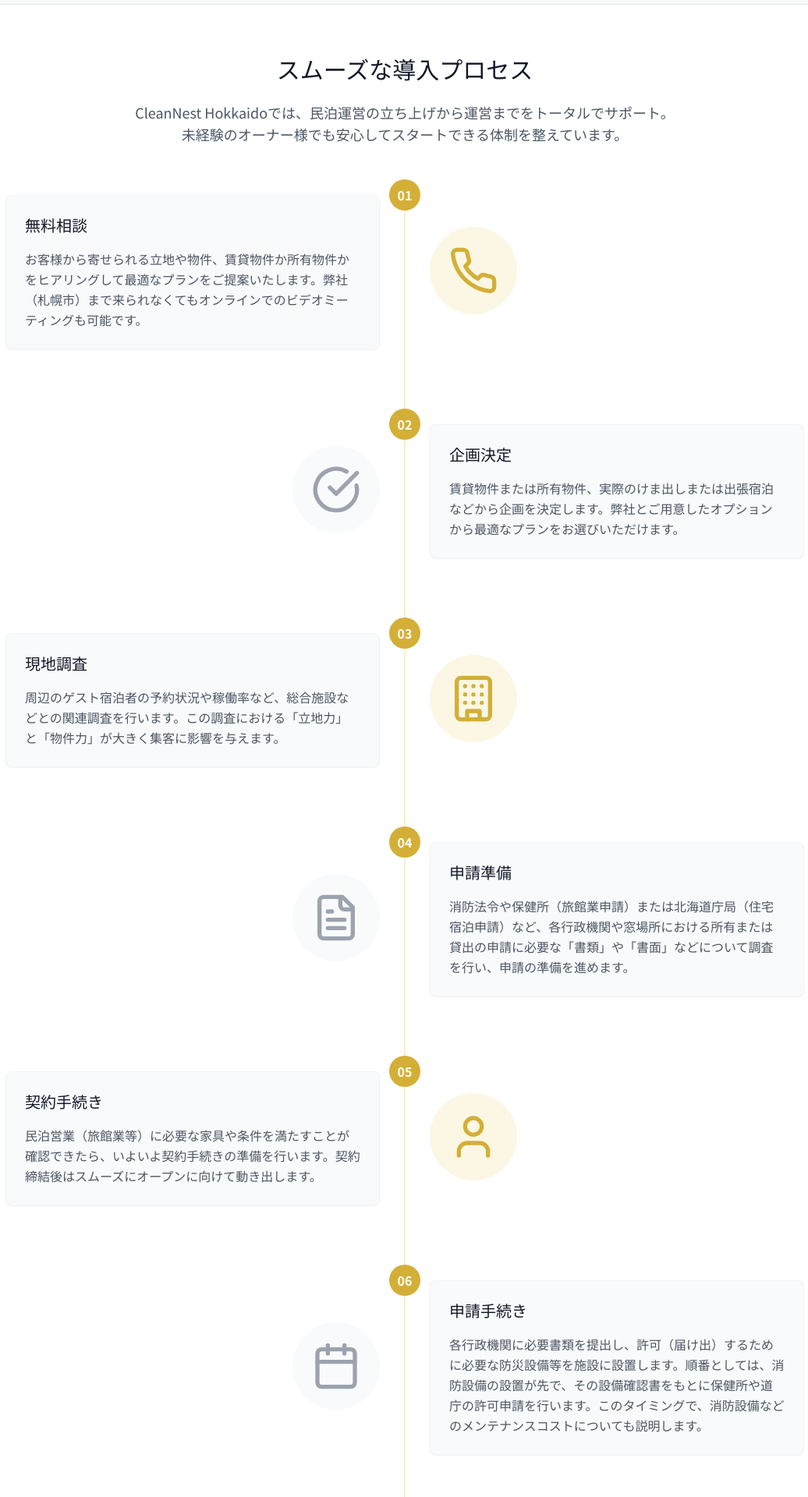
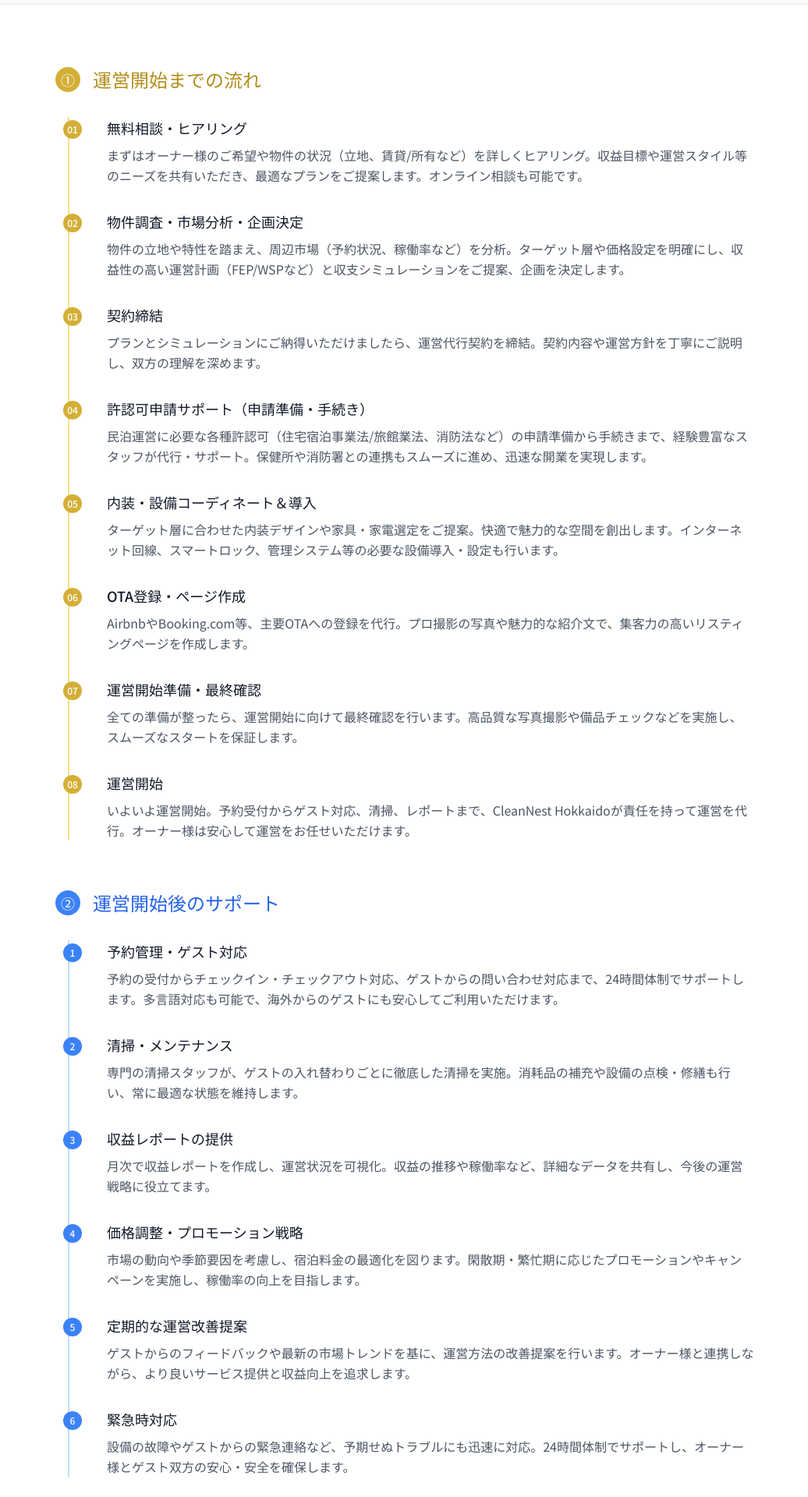
Before and after one commit to hakusantech/modern, a Next.js app: page /implementation-flow in a window 1280 px wide. Shown: the part 500-2420 px from the top of the page at 78% size, without its empty margins (121-1157 px from the left). Built offline with nearby package versions, Linux system fonts and the light colour scheme.

Commit message:
導入の流れページの内容を更新（詳細化と構成変更）

```diff
--- a/app/implementation-flow/page.tsx
+++ b/app/implementation-flow/page.tsx
@@ -22,66 +22,81 @@ import {
 
 export const metadata: Metadata = {
   title: "導入の流れ｜CleanNest Hokkaido",
-  description: "CleanNest Hokkaidoの民泊運営代行サービス導入プロセスをご紹介。初回相談から運営開始まで、わかりやすく8ステップでサポートします。専門コンサルタントが伴走し、スムーズな導入をお約束します。",
+  description: "CleanNest Hokkaidoの民泊運営代行サービス導入プロセス。初回相談から運営開始、運営中のサポートまで、専門スタッフがトータルでサポートします。",
 }
 
-// 導入フローの各ステップ
-const implementationSteps = [
+// 導入前の流れ (Enriched Steps based on original 8 + new details)
+const beforeImplementationSteps = [
   {
     step: "01",
-    title: "無料相談",
-    description: "お客様から寄せられる立地や物件、賃貸物件か所有物件かをヒアリングして最適なプランをご提案いたします。弊社（札幌市）まで来られなくてもオンラインでのビデオミーティングも可能です。",
-    icon: Phone,
-    color: "gold",
+    title: "無料相談・ヒアリング",
+    description: "まずはオーナー様のご希望や物件の状況（立地、賃貸/所有など）を詳しくヒアリング。収益目標や運営スタイル等のニーズを共有いただき、最適なプランをご提案します。オンライン相談も可能です。",
   },
   {
     step: "02",
-    title: "企画決定",
-    description: "賃貸物件または所有物件、実際のけま出しまたは出張宿泊などから企画を決定します。弊社とご用意したオプションから最適なプランをお選びいただけます。",
-    icon: CheckCircle,
-    color: "gold",
+    title: "物件調査・市場分析・企画決定",
+    description: "物件の立地や特性を踏まえ、周辺市場（予約状況、稼働率など）を分析。ターゲット層や価格設定を明確にし、収益性の高い運営計画（FEP/WSPなど）と収支シミュレーションをご提案、企画を決定します。",
+  },
+  // Merged original step 3 into 2
+  {
+    step: "03", // Renumbered
+    title: "契約締結",
+    description: "プランとシミュレーションにご納得いただけましたら、運営代行契約を締結。契約内容や運営方針を丁寧にご説明し、双方の理解を深めます。",
   },
   {
-    step: "03",
-    title: "現地調査",
-    description: "周辺のゲスト宿泊者の予約状況や稼働率など、総合施設などとの関連調査を行います。この調査における「立地力」と「物件力」が大きく集客に影響を与えます。",
-    icon: Building,
-    color: "gold",
+    step: "04", // Renumbered
+    title: "許認可申請サポート（申請準備・手続き）",
+    description: "民泊運営に必要な各種許認可（住宅宿泊事業法/旅館業法、消防法など）の申請準備から手続きまで、経験豊富なスタッフが代行・サポート。保健所や消防署との連携もスムーズに進め、迅速な開業を実現します。",
+  },
+  // Merged original steps 4 and 6
+  {
+    step: "05", // Renumbered
+    title: "内装・設備コーディネート＆導入",
+    description: "ターゲット層に合わせた内装デザインや家具・家電選定をご提案。快適で魅力的な空間を創出します。インターネット回線、スマートロック、管理システム等の必要な設備導入・設定も行います。",
+  },
+  // Merged original step 7
+  {
+    step: "06", // Renumbered
+    title: "OTA登録・ページ作成",
+    description: "AirbnbやBooking.com等、主要OTAへの登録を代行。プロ撮影の写真や魅力的な紹介文で、集客力の高いリスティングページを作成します。",
   },
   {
-    step: "04",
-    title: "申請準備",
-    description: "消防法令や保健所（旅館業申請）または北海道庁局（住宅宿泊申請）など、各行政機関や窓場所における所有または貸出の申請に必要な「書類」や「書面」などについて調査を行い、申請の準備を進めます。",
-    icon: FileText,
-    color: "gold",
-  },
-  {
-    step: "05",
-    title: "契約手続き",
-    description: "民泊営業（旅館業等）に必要な家具や条件を満たすことが確認できたら、いよいよ契約手続きの準備を行います。契約締結後はスムーズにオープンに向けて動き出します。",
-    icon: User,
-    color: "gold",
-  },
-  {
-    step: "06",
-    title: "申請手続き",
-    description: "各行政機関に必要書類を提出し、許可（届け出）するために必要な防災設備等を施設に設置します。順番としては、消防設備の設置が先で、その設備確認書をもとに保健所や道庁の許可申請を行います。このタイミングで、消防設備などのメンテナンスコストについても説明します。",
-    icon: Calendar,
-    color: "gold",
-  },
-  {
-    step: "07",
-    title: "設備導入",
-    description: "民泊営業（旅館業等）に必要な家具や条件を満たすための設備を導入します。同時に、インターネット回線の開通やスマートロック、タブレット用の管理システムのセットアップ、スマートキーとの連携など設備の設置を行います。",
-    icon: Settings,
-    color: "gold",
+    step: "07", // Renumbered
+    title: "運営開始準備・最終確認",
+    description: "全ての準備が整ったら、運営開始に向けて最終確認を行います。高品質な写真撮影や備品チェックなどを実施し、スムーズなスタートを保証します。",
   },
   {
     step: "08",
     title: "運営開始",
-    description: "施設に必要なすべての設備が整ったら、安心しておまかせください。開設に必要な高品質な写真の撮影、OTA等（airbnb, Booking.com）に登録し、予約受付を開始します。宿泊ゲストの予約からチェックイン/チェックアウトまでをサポートする運営が始まります。",
-    icon: Clock,
-    color: "gold",
+    description: "いよいよ運営開始。予約受付からゲスト対応、清掃、レポートまで、CleanNest Hokkaidoが責任を持って運営を代行。オーナー様は安心して運営をお任せいただけます。",
+  },
+]
+
+// 導入後の流れ (From new user input)
+const afterImplementationSteps = [
+  {
+    title: "予約管理・ゲスト対応",
+    description: "予約の受付からチェックイン・チェックアウト対応、ゲストからの問い合わせ対応まで、24時間体制でサポートします。多言語対応も可能で、海外からのゲストにも安心してご利用いただけます。",
+  },
+  {
+    title: "清掃・メンテナンス",
+    description: "専門の清掃スタッフが、ゲストの入れ替わりごとに徹底した清掃を実施。消耗品の補充や設備の点検・修繕も行い、常に最適な状態を維持します。",
+  },
+  {
+    title: "収益レポートの提供",
+    description: "月次で収益レポートを作成し、運営状況を可視化。収益の推移や稼働率など、詳細なデータを共有し、今後の運営戦略に役立てます。",
+  },
+  {
+    title: "価格調整・プロモーション戦略",
+    description: "市場の動向や季節要因を考慮し、宿泊料金の最適化を図ります。閑散期・繁忙期に応じたプロモーションやキャンペーンを実施し、稼働率の向上を目指します。",
+  },
+  {
+    title: "定期的な運営改善提案",
+    description: "ゲストからのフィードバックや最新の市場トレンドを基に、運営方法の改善提案を行います。オーナー様と連携しながら、より良いサービス提供と収益向上を追求します。",
+  },
+  {
+    title: "緊急時対応",
+    description: "設備の故障やゲストからの緊急連絡など、予期せぬトラブルにも迅速に対応。24時間体制でサポートし、オーナー様とゲスト双方の安心・安全を確保します。",
   },
 ]
 
@@ -94,11 +109,11 @@ export default function ImplementationFlowPage() {
           <div className="max-w-4xl mx-auto text-center">
             <h1 className="text-4xl sm:text-5xl font-light text-gray-900 mb-6">
               導入の流れ
-              <span className="block text-2xl sm:text-3xl mt-2 text-gold-600">実績豊富な専門家がサポート</span>
+              <span className="block text-2xl sm:text-3xl mt-2 text-gold-600">専門スタッフがトータルサポート</span>
             </h1>
             <p className="text-xl text-gray-600 mb-8 leading-relaxed">
-              初回相談から運営開始まで、わかりやすく8ステップでサポート。<br />
-              専門コンサルタントが事業開始から運営開始までを全面的にサポートします。
+              初回相談から運営開始後のフォローまで、CleanNest Hokkaidoが<br />
+              オーナー様の民泊事業を責任を持ってサポートいたします。
             </p>
 
             <div className="flex justify-center">
@@ -114,64 +129,45 @@ export default function ImplementationFlowPage() {
         </div>
       </section>
 
-      {/* 導入フロー概要 */}
-      <section className="py-16 bg-white">
-        <div className="container mx-auto px-4 sm:px-6">
-          <div className="max-w-3xl mx-auto text-center mb-16">
-            <h2 className="text-3xl font-light text-gray-900 mb-6">
-              スムーズな導入プロセス
-            </h2>
-            <p className="text-lg text-gray-600">
-              CleanNest Hokkaidoでは、民泊運営の立ち上げから運営までをトータルでサポート。<br />
-              未経験のオーナー様でも安心してスタートできる体制を整えています。
-            </p>
-          </div>
+      {/* 導入内容セクション */}
+      <section className="py-20 bg-white">
+        <div className="container mx-auto px-4 sm:px-6 lg:px-8">
+          <div className="max-w-4xl mx-auto">
+            {/* Removed overall title "導入内容" as the sections are self-explanatory */}
+            {/* <h2 className="text-3xl font-light text-gray-900 mb-12 text-center">導入内容</h2> */}
 
-          {/* 導入ステップのタイムライン */}
-          <div className="max-w-5xl mx-auto">
-            <div className="relative">
-              {/* 中央の線 - PCのみ表示 */}
-              <div className="absolute left-1/2 transform -translate-x-1/2 top-0 bottom-0 w-px bg-gold-200 hidden md:block"></div>
+            {/* 導入前の流れ */}
+            <div className="mb-16">
+              <h3 className="flex items-center text-2xl font-medium text-gold-600 mb-8">
+                <span className="bg-gold-500 text-white rounded-full w-8 h-8 flex items-center justify-center mr-4 text-lg">①</span>
+                運営開始までの流れ
+              </h3>
+              <ol className="space-y-8 border-l-2 border-gold-200 pl-8 ml-4">
+                {beforeImplementationSteps.map((item, index) => (
+                  <li key={index} className="relative pl-4">
+                    <span className="absolute -left-10 top-1 bg-gold-500 text-white rounded-full w-6 h-6 flex items-center justify-center text-xs font-medium">{item.step || index + 1}</span>
+                    <h4 className="text-lg font-medium text-gray-900 mb-2">{item.title}</h4>
+                    <p className="text-gray-600 leading-relaxed">{item.description}</p>
+                  </li>
+                ))}
+              </ol>
+            </div>
 
-              {/* 各ステップ */}
-              <div className="space-y-24">
-                {implementationSteps.map((step, index) => (
-                  <div key={index} className="relative">
-                    {/* ステップ番号と中央丸マーク - PCのみ表示 */}
-                    <div className="absolute left-1/2 transform -translate-x-1/2 -top-5 bg-gold-500 text-white w-10 h-10 rounded-full flex items-center justify-center font-bold hidden md:flex">
-                      {step.step}
-                    </div>
-
-                    {/* コンテンツエリア */}
-                    <div className="md:grid md:grid-cols-2 md:gap-16 items-center">
-                      <div className={`mb-8 md:mb-0 ${index % 2 === 1 ? 'md:order-2' : ''}`}>
-                        <div className="bg-gray-50 p-6 rounded-lg shadow-sm border border-gray-100 h-full">
-                          {/* モバイルでのみ表示するステップ番号 */}
-                          <div className="flex items-center mb-4 md:hidden">
-                            <div className="bg-gold-500 text-white w-8 h-8 rounded-full flex items-center justify-center font-bold text-sm mr-3">
-                              {step.step}
-                            </div>
-                            <h3 className="text-xl font-medium text-gray-900">{step.title}</h3>
-                          </div>
-
-                          {/* PCでのみ表示するタイトル */}
-                          <h3 className="text-xl font-medium text-gray-900 mb-4 hidden md:block">{step.title}</h3>
-
-                          <p className="text-gray-600 leading-relaxed">
-                            {step.description}
-                          </p>
-                        </div>
-                      </div>
-
-                      <div className={`${index % 2 === 1 ? 'md:order-1 text-right' : 'text-left'}`}>
-                        <div className={`inline-block rounded-full p-6 ${index % 2 === 0 ? 'bg-gold-50' : 'bg-gray-50'}`}>
-                          <step.icon className={`h-16 w-16 ${index % 2 === 0 ? 'text-gold-500' : 'text-gray-400'}`} />
-                        </div>
-                      </div>
-                    </div>
-                  </div>
+            {/* 導入後の流れ */}
+            <div>
+              <h3 className="flex items-center text-2xl font-medium text-blue-600 mb-8">
+                <span className="bg-blue-500 text-white rounded-full w-8 h-8 flex items-center justify-center mr-4 text-lg">②</span>
+                運営開始後のサポート
+              </h3>
+              <ol className="space-y-8 border-l-2 border-blue-200 pl-8 ml-4">
+                {afterImplementationSteps.map((item, index) => (
+                  <li key={index} className="relative pl-4">
+                    <span className="absolute -left-10 top-1 bg-blue-500 text-white rounded-full w-6 h-6 flex items-center justify-center text-xs font-medium">{index + 1}</span>
+                    <h4 className="text-lg font-medium text-gray-900 mb-2">{item.title}</h4>
+                    <p className="text-gray-600 leading-relaxed">{item.description}</p>
+                  </li>
                 ))}
-              </div>
+              </ol>
             </div>
           </div>
         </div>
```
